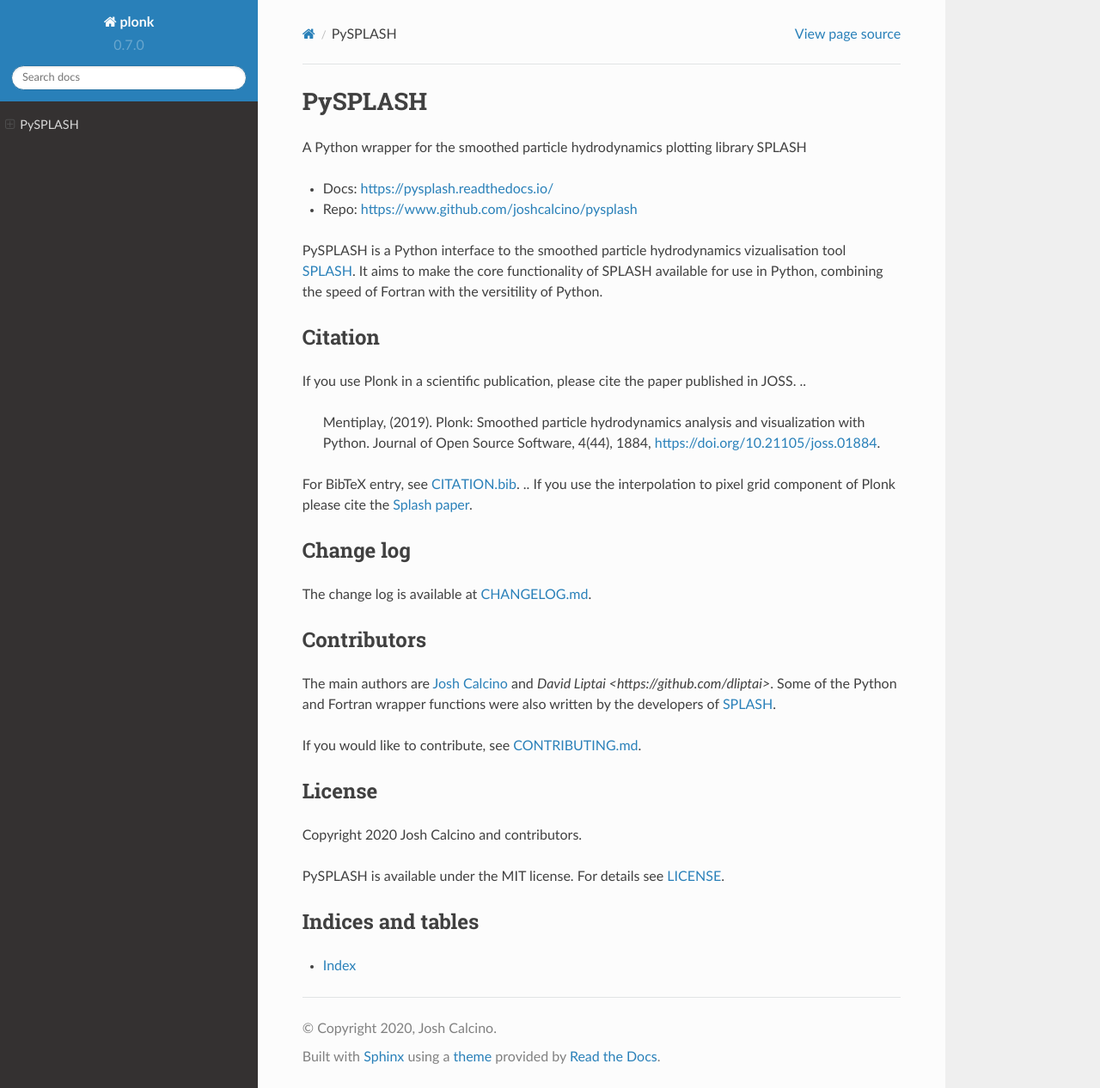
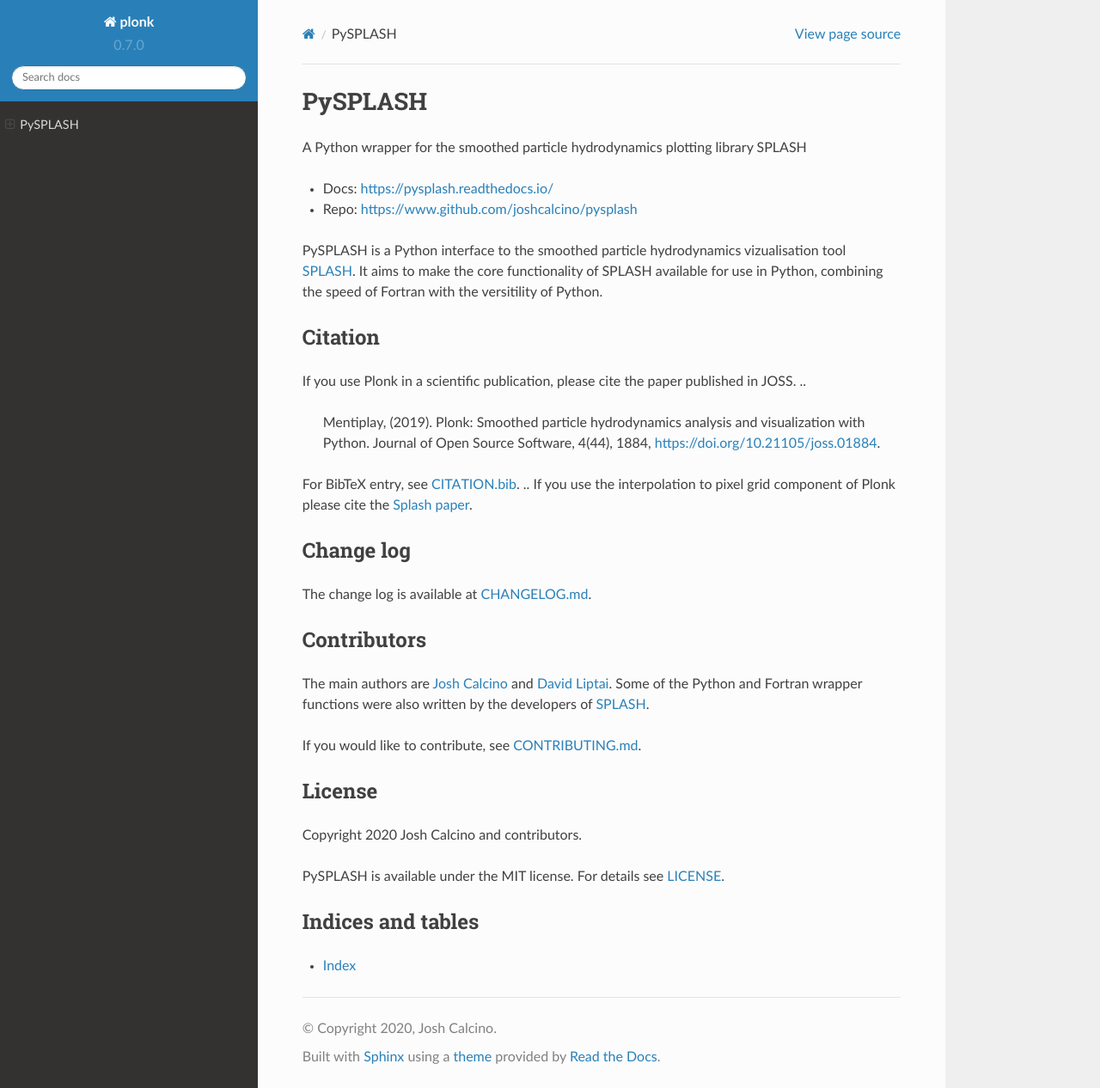
Before and after one commit to joshcalcino/PySplashSPH, a Sphinx documentation site: the page built from docs/source/index.rst, in a window 1280 px wide and 1266 px high. Shown: the whole window at 86% size. Built offline with Sphinx 7.4.7 and the Read the Docs theme 2.0.0, drawn with Linux system fonts in a browser that asks for light colours; formulas are drawn with MathJax 3; pages that are not in the unit, such as notebooks, are missing from menus.

Commit message:
fix index.rst

```diff
--- a/docs/source/index.rst
+++ b/docs/source/index.rst
@@ -58,7 +58,7 @@
 ------------
 
 The main authors are `Josh Calcino <https://github.com/joshcalcino>`_
-and `David Liptai <https://github.com/dliptai>`.
+and `David Liptai <https://github.com/dliptai>`_.
 Some of the Python and Fortran wrapper functions were also written by the
 developers of `SPLASH <https://github.com/danieljprice/splash>`_.
 
```
